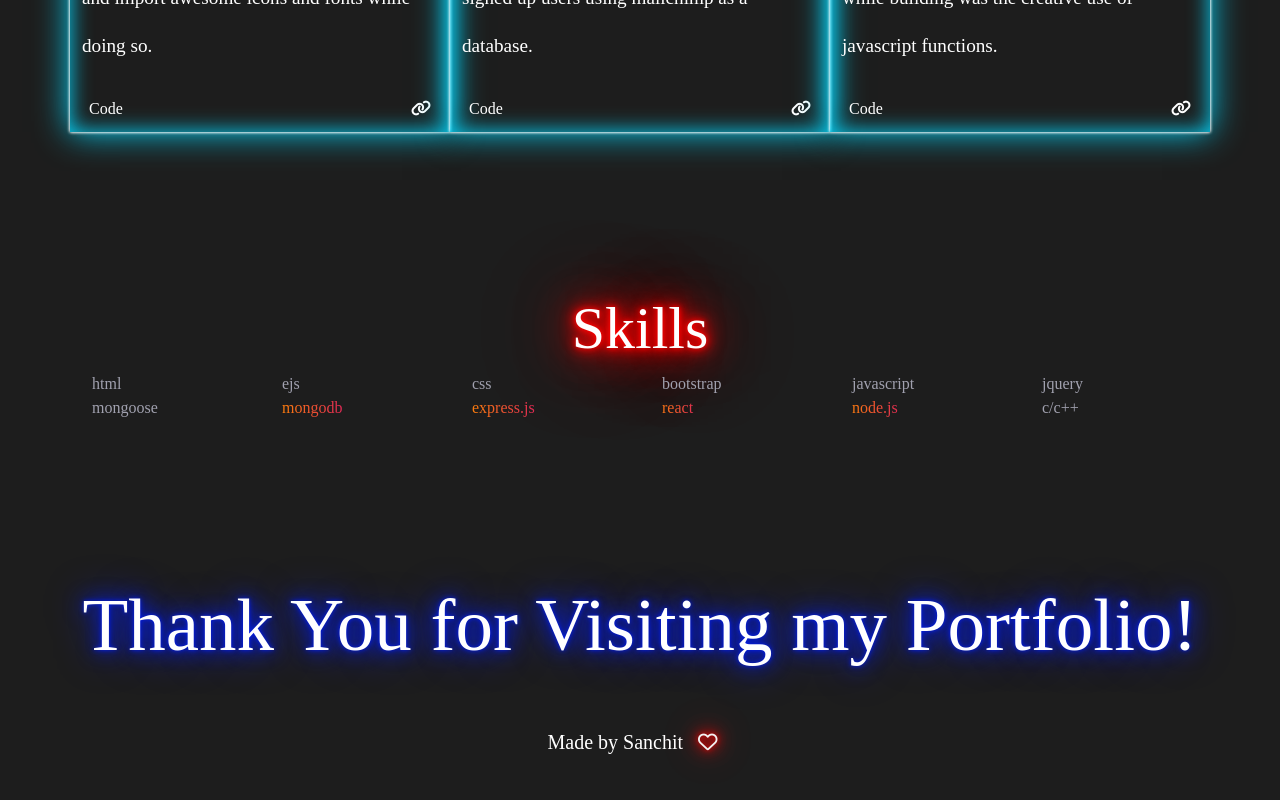
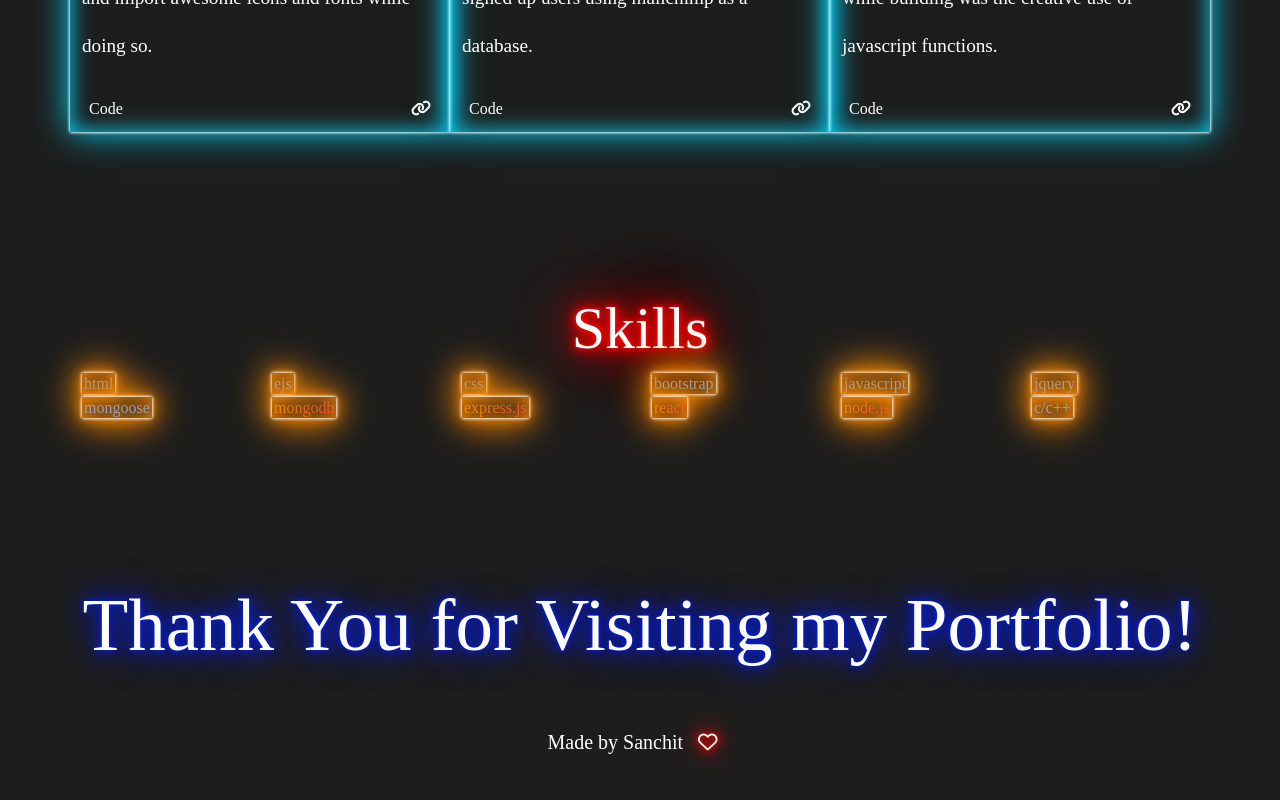
Before and after one commit to Sanchitagarwal7/portfolio_react, a React (Create React App) app: page / in a window 1280 px wide. Shown: the part 2879-3679 px from the top of the page. Built offline with nearby package versions, Linux system fonts and the light colour scheme; a web font is replaced by a local one.

Commit message:
changed border

```diff
--- a/public/styles.css
+++ b/public/styles.css
@@ -442,7 +442,14 @@ Button {
 
 .skill-name {
   color: #a1a1af;
-  padding: 10px;
+  text-align: center;
+  padding: 2px;
+  box-shadow: 0 0 .2rem #fff,
+  0 0 .2rem #fff,
+  0 0 2rem #ff8a00,
+  0 0 0.8rem #ff8a00,
+  0 0 2.8rem #ff8a00,
+  inset 0 0 1.3rem #ff8a00;
 }
 
 .skill-name:hover{
```
